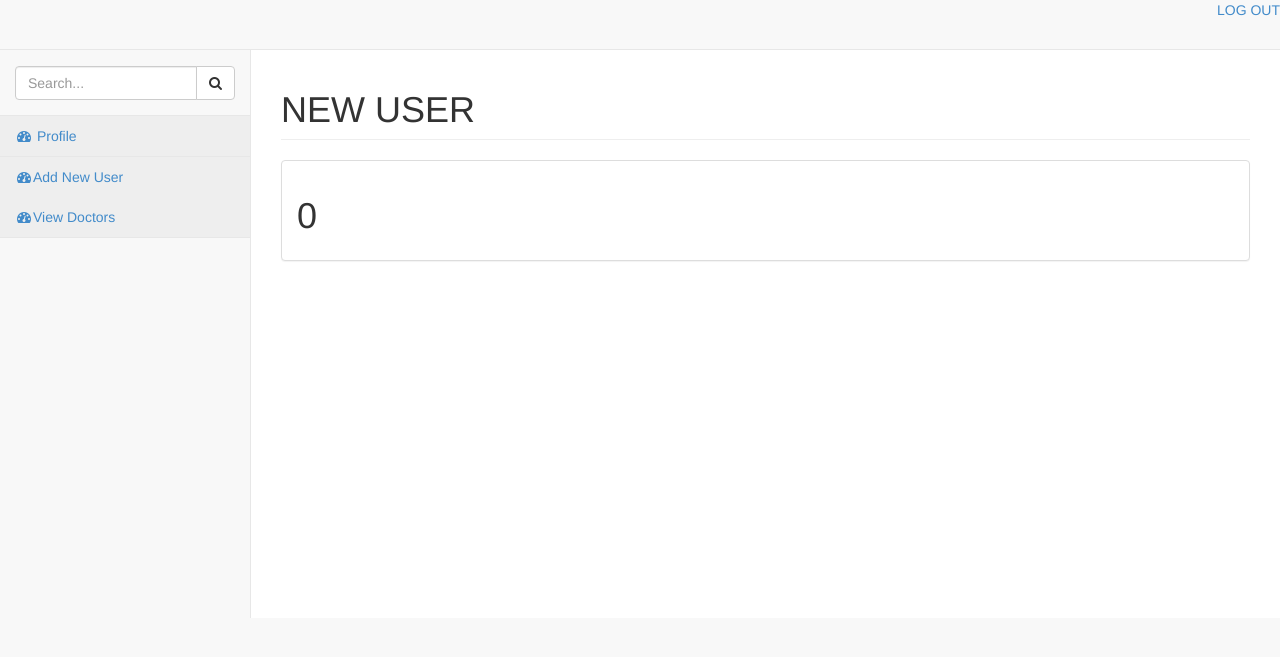
After one commit to varuntinkle/Hospital_Management, a Django app: page /login/viewdoctors in a window 1280 px wide. The commit adds this page. Shown: the top 657 px of the page. Run offline with Django 3.2, Linux system fonts and the light colour scheme; data comes from the database, SQL or seed files in the repository; both versions use the stored data as it was after the commit; some libraries are stand-ins or nearby versions.

Commit message:
Partial Admin Done

```diff
--- a/login/templates/login/admin_homepage.html
+++ b/login/templates/login/admin_homepage.html
@@ -81,6 +81,7 @@
                         </li>
                          <li>
                             <a class="active" href="login/adduser"><i class="fa fa-dashboard fa-fw"></i>Add New User</a>
+                            <a class="active" href="login/viewdoctors"><i class="fa fa-dashboard fa-fw"></i>View Doctors</a>
                         </li>
 
                     </ul>
--- /dev/null
+++ b/login/templates/login/admin_viewdoctors.html
@@ -0,0 +1,35 @@
+{% extends "login/admin_homepage.html" %}
+
+{% block page-wrapper %}
+
+<div id="page-wrapper">
+            <div class="row">
+                <div class="col-lg-12">
+                    <h1 class="page-header">NEW USER</h1>
+                </div>
+                <!-- /.col-lg-12 -->
+            </div>
+            <!-- /.row -->
+            <div class="row">
+                <div class="col-lg-12">
+                    <div class="panel panel-default">
+
+                        <div class="panel-body">
+                            <div class="row">
+                                <div class="col-lg-6">
+                                    <h1>{{0}} </h1>
+                                </div>
+
+                            </div>
+                            <!-- /.row (nested) -->
+                        </div>
+                        <!-- /.panel-body -->
+                    </div>
+                    <!-- /.panel -->
+                </div>
+                <!-- /.col-lg-12 -->
+            </div>
+            <!-- /.row -->
+        </div>
+        <!-- /#page-wrapper -->
+        {% endblock page-wrapper %}
--- a/login/urls.py
+++ b/login/urls.py
@@ -16,6 +16,7 @@ urlpatterns = [
 	url(r'^login/adduser$',views.call_adduser),
 	url(r'^login/notice_submit$',views.notice_submit),
 	url(r'^login/user_added$',views.user_added),
+	url(r'^login/viewdoctors$',views.admin_viewdoctor),
 
 
 	#url(r'^login/recep_homepage$',views.recep_homepage),
--- a/login/views.py
+++ b/login/views.py
@@ -197,3 +197,19 @@ def user_added(request):
             new_patient = Patient(username=username,password=password,patient_history="NA",patient_test="NA")
             new_patient.save()
         return HttpResponseRedirect("/")
+
+
+def admin_viewdoctor(request):
+    Objects = Doctor.objects.all()
+    c1=0
+    context_dict={}
+    for x in Objects:
+         x1=[]
+         x1.append(x.name)
+         x1.append(x.speciality)
+         x1.append(x.qualification)
+         x1.append(x.patients_visited)
+         x1.append(x.schedule)
+         context_dict[str(c1)]=x1
+         c1+=1
+    return render(request,'login/admin_viewdoctors.html',context_dict)
```
Also changed, not shown: db.sqlite3, 3 other files.
